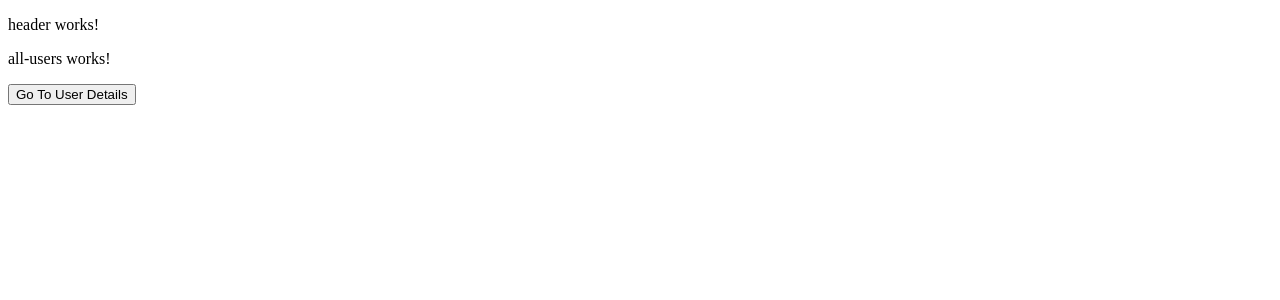
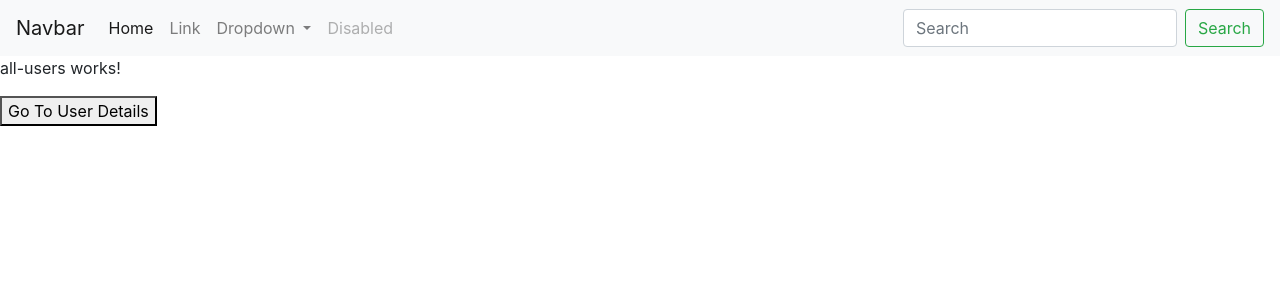
Before and after one commit to MahmoudMoheyEldeen/maids-Dashboard, an Angular app: page /all-users in a window 1280 px wide. Shown: the top 300 px of the page. Built offline with nearby package versions, Linux system fonts and the light colour scheme.

Commit message:
installed bootstrap 4

```diff
--- a/angular.json
+++ b/angular.json
@@ -20,19 +20,18 @@
             "outputPath": "dist/maids-dashboard",
             "index": "src/index.html",
             "main": "src/main.ts",
-            "polyfills": [
-              "zone.js"
-            ],
+            "polyfills": ["zone.js"],
             "tsConfig": "tsconfig.app.json",
             "inlineStyleLanguage": "scss",
-            "assets": [
-              "src/favicon.ico",
-              "src/assets"
+            "assets": ["src/favicon.ico", "src/assets"],
+            "styles": [
+              "src/styles.scss",
+              "node_modules/bootstrap/dist/css/bootstrap.min.css"
             ],
-            "styles": [
-              "src/styles.scss"
-            ],
-            "scripts": []
+            "scripts": [
+              "node_modules/jquery/dist/jquery.min.js",
+              "node_modules/bootstrap/dist/js/bootstrap.bundle.min.js"
+            ]
           },
           "configurations": {
             "production": {
@@ -82,19 +81,11 @@
         "test": {
           "builder": "@angular-devkit/build-angular:karma",
           "options": {
-            "polyfills": [
-              "zone.js",
-              "zone.js/testing"
-            ],
+            "polyfills": ["zone.js", "zone.js/testing"],
             "tsConfig": "tsconfig.spec.json",
             "inlineStyleLanguage": "scss",
-            "assets": [
-              "src/favicon.ico",
-              "src/assets"
-            ],
-            "styles": [
-              "src/styles.scss"
-            ],
+            "assets": ["src/favicon.ico", "src/assets"],
+            "styles": ["src/styles.scss"],
             "scripts": []
           }
         }
--- a/package.json
+++ b/package.json
@@ -18,6 +18,8 @@
     "@angular/platform-browser": "^16.1.0",
     "@angular/platform-browser-dynamic": "^16.1.0",
     "@angular/router": "^16.1.0",
+    "bootstrap": "^4.6.2",
+    "jquery": "^3.7.1",
     "rxjs": "~7.8.0",
     "tslib": "^2.3.0",
     "zone.js": "~0.13.0"
--- a/src/app/shared-modules/header/header.component.html
+++ b/src/app/shared-modules/header/header.component.html
@@ -1 +1,37 @@
-<p>header works!</p>
+<nav class="navbar navbar-expand-lg navbar-light bg-light">
+  <a class="navbar-brand" href="#">Navbar</a>
+  <button class="navbar-toggler" type="button" data-toggle="collapse" data-target="#navbarSupportedContent"
+    aria-controls="navbarSupportedContent" aria-expanded="false" aria-label="Toggle navigation">
+    <span class="navbar-toggler-icon"></span>
+  </button>
+
+  <div class="collapse navbar-collapse" id="navbarSupportedContent">
+    <ul class="navbar-nav mr-auto">
+      <li class="nav-item active">
+        <a class="nav-link" href="#">Home <span class="sr-only">(current)</span></a>
+      </li>
+      <li class="nav-item">
+        <a class="nav-link" href="#">Link</a>
+      </li>
+      <li class="nav-item dropdown">
+        <a class="nav-link dropdown-toggle" href="#" id="navbarDropdown" role="button" data-toggle="dropdown"
+          aria-haspopup="true" aria-expanded="false">
+          Dropdown
+        </a>
+        <div class="dropdown-menu" aria-labelledby="navbarDropdown">
+          <a class="dropdown-item" href="#">Action</a>
+          <a class="dropdown-item" href="#">Another action</a>
+          <div class="dropdown-divider"></div>
+          <a class="dropdown-item" href="#">Something else here</a>
+        </div>
+      </li>
+      <li class="nav-item">
+        <a class="nav-link disabled" href="#">Disabled</a>
+      </li>
+    </ul>
+    <form class="form-inline my-2 my-lg-0">
+      <input class="form-control mr-sm-2" type="search" placeholder="Search" aria-label="Search">
+      <button class="btn btn-outline-success my-2 my-sm-0" type="submit">Search</button>
+    </form>
+  </div>
+</nav>
```
Also changed, not shown: 1 other file (tests, documents, lock files or other folders).
